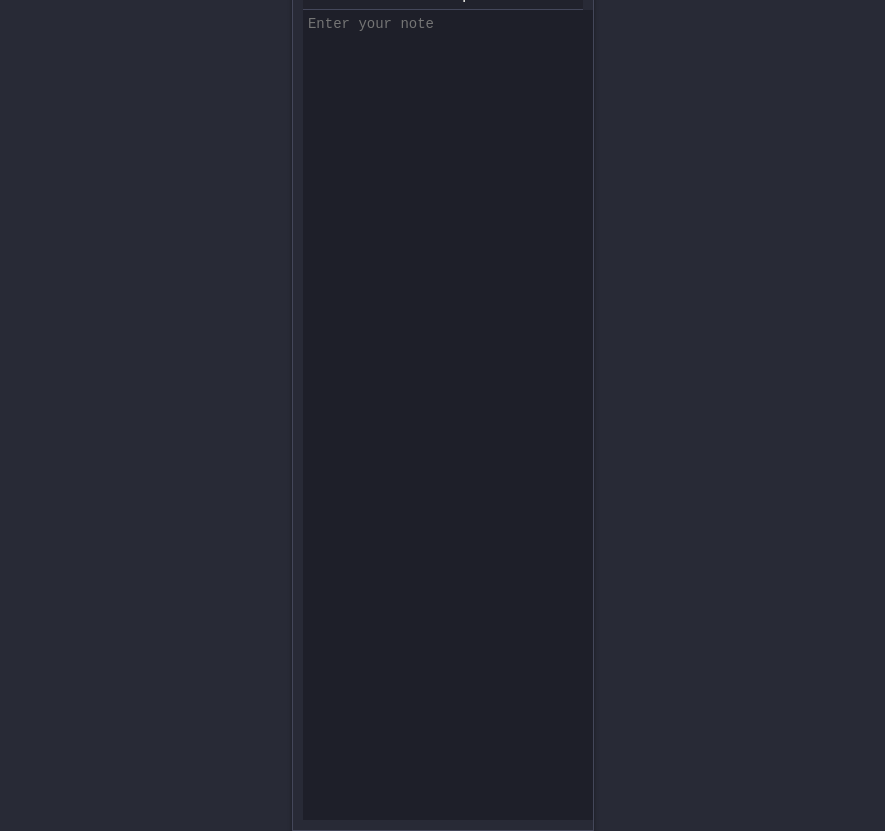
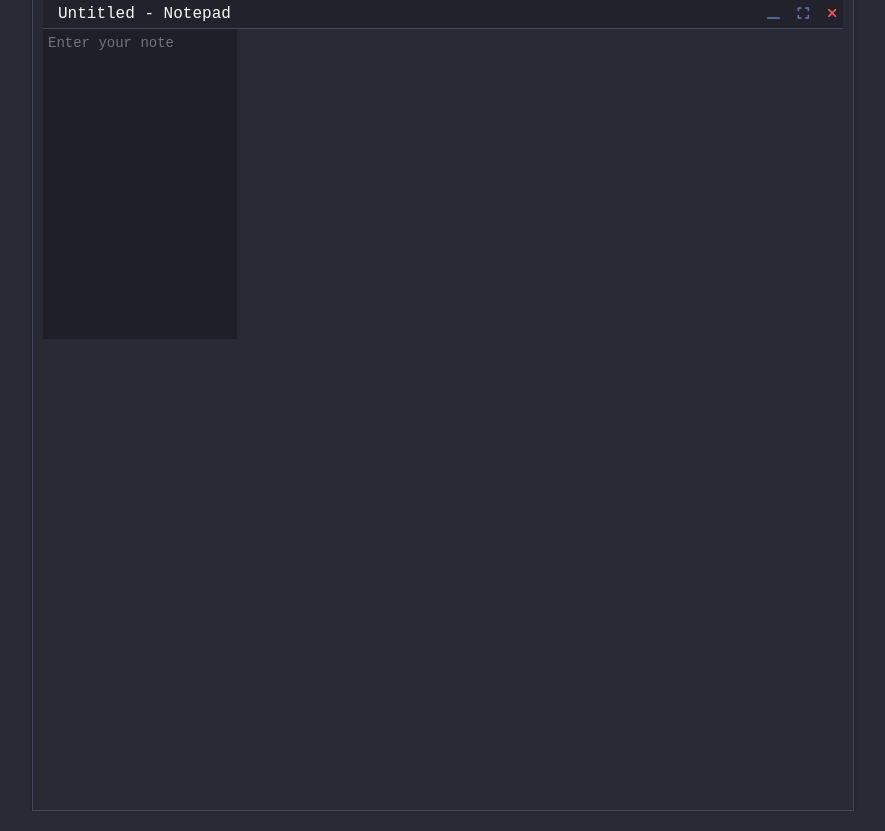
Before and after one commit to zpeters/Notes, a plain HTML site: page index.html in a window 1280 px wide. Both pictures are taken after a click on the button 736 px from the left and 241 px from the top of the page. Shown: the whole page, without its empty margins (197-1082 px from the left). Drawn offline with Linux system fonts and the light colour scheme.

Commit message:
Update index.html

```diff
--- a/index.html
+++ b/index.html
@@ -62,7 +62,6 @@
     .title-bar .window-controls button.close {
       color: #ff5555; /* Dracula Pro close button color */
     }
-
     .editor {
       height: 300px;
       background-color: #1e1f29; /* Dracula Pro editor background color */
@@ -88,9 +87,10 @@
     </div>
     <textarea class="editor" id="noteInput" placeholder="Enter your note"></textarea>
   </div>
-
   <script>
     const noteInput = document.getElementById('noteInput');
+    const notepad = document.querySelector('.notepad');
+    const titleBar = document.querySelector('.title-bar');
 
     // Retrieve note from Local Storage (if available)
     const storedNote = localStorage.getItem('note');
@@ -108,15 +108,37 @@
     const maximizeButton = document.querySelector('.maximize');
     const closeButton = document.querySelector('.close');
 
+    let isMinimized = false;
+    let isMaximized = false;
+    let prevHeight = '';
+
     minimizeButton.addEventListener('click', function() {
-      noteInput.style.display = 'none';
+      if (isMinimized) {
+        noteInput.style.display = 'block';
+        notepad.style.height = prevHeight;
+        titleBar.style.cursor = 'default';
+      } else {
+        noteInput.style.display = 'none';
+        prevHeight = notepad.style.height;
+        notepad.style.height = titleBar.offsetHeight + 'px';
+        titleBar.style.cursor = 'move';
+      }
+
+      isMinimized = !isMinimized;
     });
 
     maximizeButton.addEventListener('click', function() {
-      noteInput.style.display = 'block';
-      noteInput.style.width = '100%';
-      noteInput.style.height = '100vh';
-      noteInput.style.resize = 'none';
+      if (isMaximized) {
+        notepad.style.width = '800px';
+        notepad.style.height = 'auto';
+        titleBar.style.cursor = 'default';
+      } else {
+        notepad.style.width = '100%';
+        notepad.style.height = '100vh';
+        titleBar.style.cursor = 'move';
+      }
+
+      isMaximized = !isMaximized;
     });
 
     closeButton.addEventListener('click', function() {
@@ -124,5 +146,5 @@
       localStorage.removeItem('note');
     });
   </script>
-</body>
+  </body>
 </html>
```
